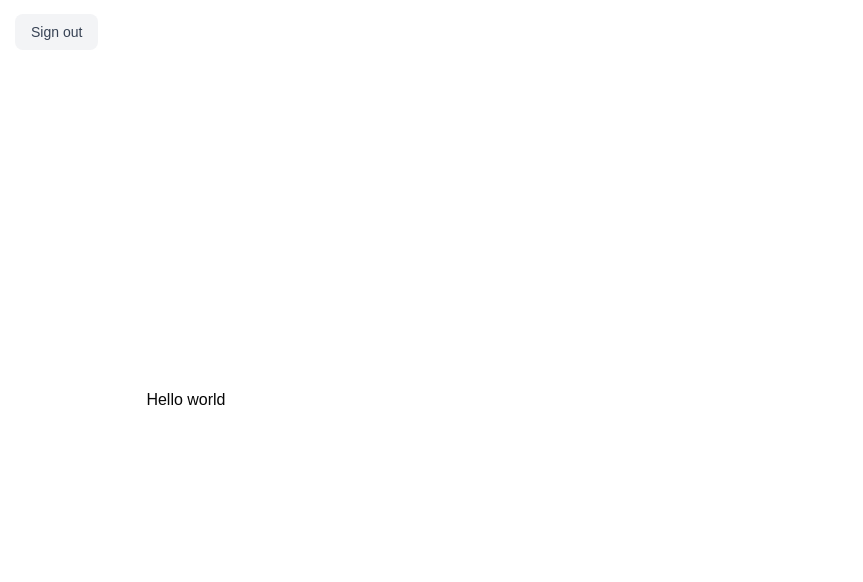
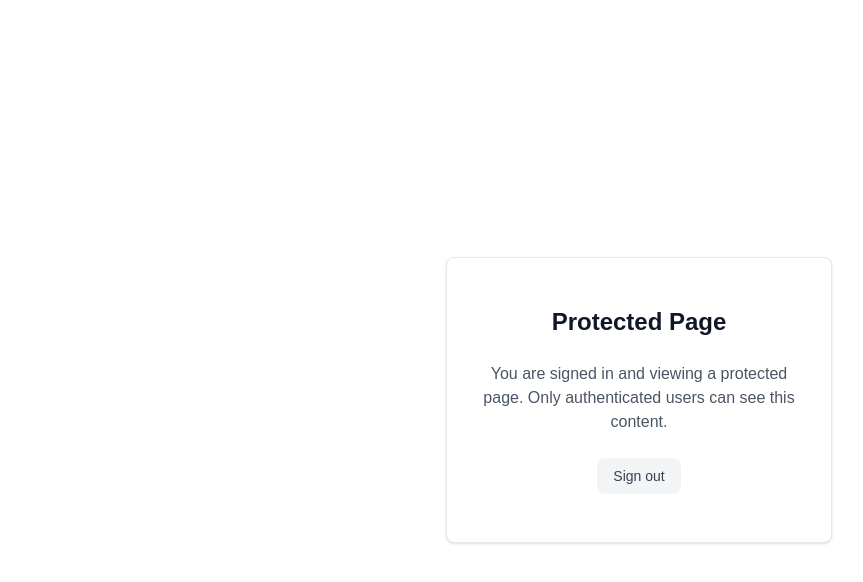
Before and after one commit to JuanjoFR/clerk-custom-sign-in, a Next.js app: page / in a window 1280 px wide. Shown: the top 582 px of the page, without its empty margins (1-864 px from the left). Built offline with nearby package versions, Linux system fonts and the light colour scheme; no server answers.

Commit message:
Improve home

```diff
--- a/src/app/page.tsx
+++ b/src/app/page.tsx
@@ -3,12 +3,14 @@ import React from 'react';
 
 export default function HomePage() {
   return (
-    <main className="flex min-h-screen flex-col lg:flex-row">
-      <header className="flex h-16 items-center justify-end gap-4 p-4">
+    <main className="flex min-h-screen flex-col items-center justify-center bg-white">
+      <div className="flex flex-col items-center justify-center gap-6 rounded-lg border border-gray-200 bg-white px-8 py-12 shadow-sm">
+        <h1 className="text-2xl font-bold text-gray-900">Protected Page</h1>
+        <p className="max-w-xs text-center text-gray-600">
+          You are signed in and viewing a protected page. Only authenticated
+          users can see this content.
+        </p>
         <SignOutButton />
-      </header>
-      <div className="flex flex-1 flex-col justify-center px-4 py-12 sm:px-6 lg:max-w-[50%] lg:px-8">
-        Hello world
       </div>
     </main>
   );
```
